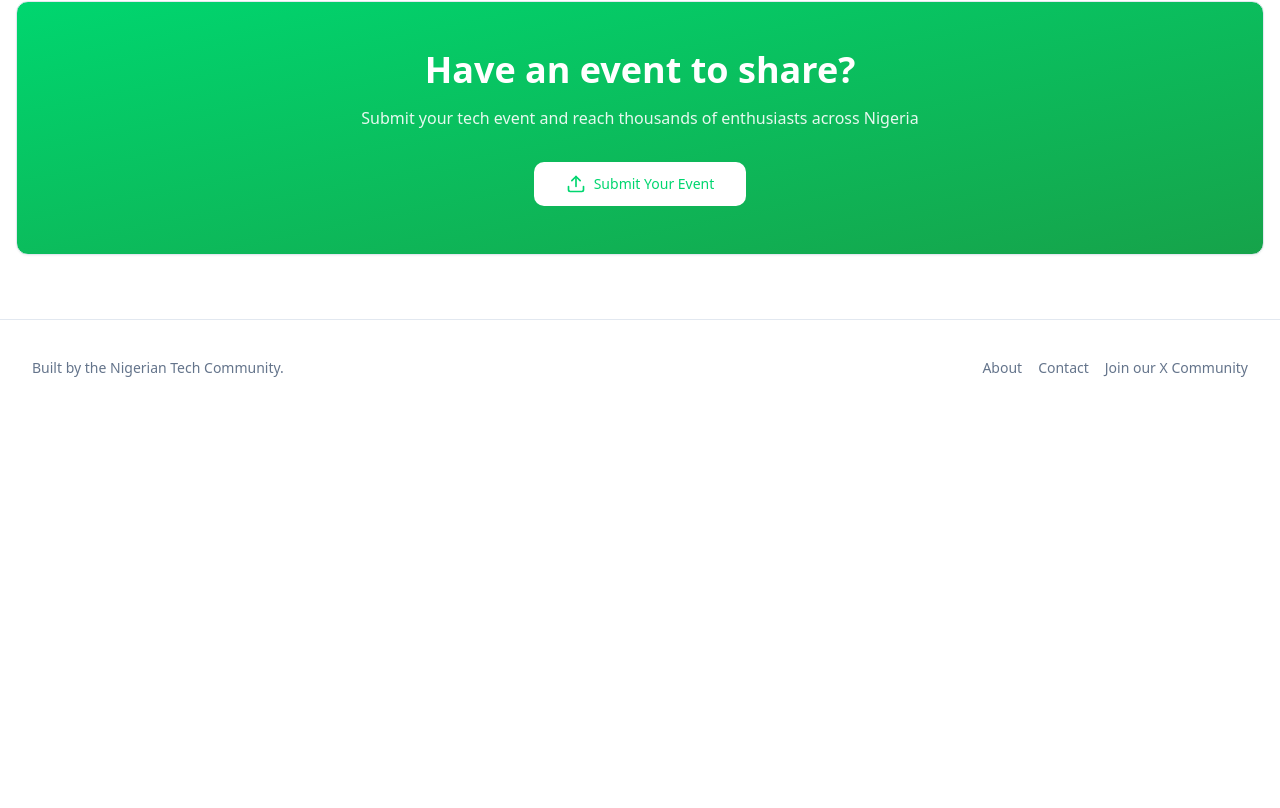
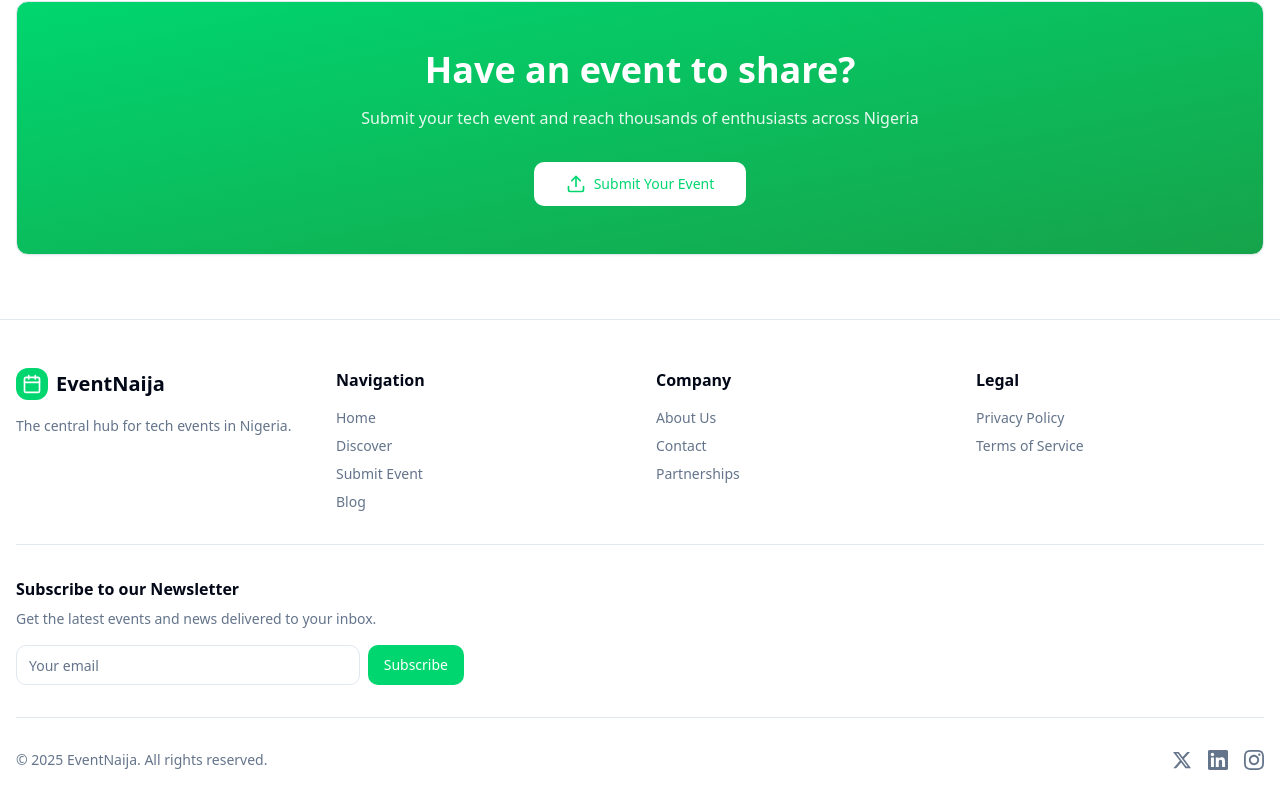
Before and after one commit to Auspicious14/evently-fe, a Next.js app: page / in a window 1280 px wide. Shown: the part 1880-2688 px from the top of the page. Before the commit the page ends 2296 px from the top, so only its background shows below. Built offline with nearby package versions, Linux system fonts and the light colour scheme; no server answers.

Commit message:
Refactor Footer component layout and styling

```diff
--- a/src/components/Footer.tsx
+++ b/src/components/Footer.tsx
@@ -1,29 +1,144 @@
 import Link from 'next/link';
+import { Input } from './ui/Input';
+import { Button } from './ui/Button';
+import { Calendar } from 'lucide-react';
 
 const Footer = () => {
   return (
-    <footer className="border-t">
-      <div className="container flex flex-col items-center justify-between gap-4 py-10 md:h-24 md:flex-row md:py-0">
-        <div className="flex flex-col items-center gap-4 px-8 md:flex-row md:gap-2 md:px-0">
-          <p className="text-center text-sm leading-loose text-muted-foreground md:text-left">
-            Built by the Nigerian Tech Community.
+    <footer className="border-t bg-white">
+      <div className="container mx-auto px-4 py-12">
+        <div className="grid md:grid-cols-4 gap-8 mb-8">
+          {/* Brand */}
+          <div>
+            <Link href="/" className="flex items-center gap-2 mb-4">
+              <div className="w-8 h-8 bg-primary rounded-lg flex items-center justify-center">
+                <Calendar className="h-5 w-5 text-white" />
+              </div>
+              <span className="font-bold text-xl">EventNaija</span>
+            </Link>
+            <p className="text-sm text-muted-foreground mb-4">
+              The central hub for tech events in Nigeria.
             </p>
           </div>
-        <div className="flex items-center gap-4">
-          <Link href="/about" className="text-sm font-medium text-muted-foreground transition-colors hover:text-foreground">
-            About
+
+          {/* Navigation */}
+          <div>
+            <h3 className="font-semibold mb-4">Navigation</h3>
+            <ul className="space-y-2 text-sm">
+              <li>
+                <Link href="/" className="text-muted-foreground hover:text-foreground">
+                  Home
                 </Link>
-          <Link href="/contact" className="text-sm font-medium text-muted-foreground transition-colors hover:text-foreground">
+              </li>
+              <li>
+                <Link href="/events" className="text-muted-foreground hover:text-foreground">
+                  Discover
+                </Link>
+              </li>
+              <li>
+                <Link href="/submit" className="text-muted-foreground hover:text-foreground">
+                  Submit Event
+                </Link>
+              </li>
+              <li>
+                <Link href="/about" className="text-muted-foreground hover:text-foreground">
+                  Blog
+                </Link>
+              </li>
+            </ul>
+          </div>
+
+          {/* Company */}
+          <div>
+            <h3 className="font-semibold mb-4">Company</h3>
+            <ul className="space-y-2 text-sm">
+              <li>
+                <Link href="/about" className="text-muted-foreground hover:text-foreground">
+                  About Us
+                </Link>
+              </li>
+              <li>
+                <Link href="/contact" className="text-muted-foreground hover:text-foreground">
                   Contact
                 </Link>
+              </li>
+              <li>
+                <Link href="/partnerships" className="text-muted-foreground hover:text-foreground">
+                  Partnerships
+                </Link>
+              </li>
+            </ul>
+          </div>
+
+          {/* Legal */}
+          <div>
+            <h3 className="font-semibold mb-4">Legal</h3>
+            <ul className="space-y-2 text-sm">
+              <li>
+                <Link href="/privacy" className="text-muted-foreground hover:text-foreground">
+                  Privacy Policy
+                </Link>
+              </li>
+              <li>
+                <Link href="/terms" className="text-muted-foreground hover:text-foreground">
+                  Terms of Service
+                </Link>
+              </li>
+            </ul>
+          </div>
+        </div>
+
+        {/* Newsletter */}
+        <div className="border-t pt-8 mb-8">
+          <div className="max-w-md">
+            <h3 className="font-semibold mb-2">Subscribe to our Newsletter</h3>
+            <p className="text-sm text-muted-foreground mb-4">
+              Get the latest events and news delivered to your inbox.
+            </p>
+            <div className="flex gap-2">
+              <Input placeholder="Your email" type="email" />
+              <Button className="bg-primary hover:bg-primary/90">Subscribe</Button>
+            </div>
+          </div>
+        </div>
+
+        {/* Bottom */}
+        <div className="border-t pt-8 flex flex-col md:flex-row justify-between items-center gap-4">
+          <p className="text-sm text-muted-foreground">
+            © 2025 EventNaija. All rights reserved.
+          </p>
+          <div className="flex gap-4">
             <a
-            href="https://twitter.com/your-community-handle" // Placeholder link
+              href="https://twitter.com/eventnaija"
               target="_blank"
-            rel="noreferrer"
-            className="text-sm font-medium text-muted-foreground transition-colors hover:text-foreground"
+              rel="noopener noreferrer"
+              className="text-muted-foreground hover:text-foreground"
             >
-            Join our X Community
+              <svg className="h-5 w-5" fill="currentColor" viewBox="0 0 24 24">
+                <path d="M18.244 2.25h3.308l-7.227 8.26 8.502 11.24H16.17l-5.214-6.817L4.99 21.75H1.68l7.73-8.835L1.254 2.25H8.08l4.713 6.231zm-1.161 17.52h1.833L7.084 4.126H5.117z"/>
+              </svg>
             </a>
+            <a
+              href="https://linkedin.com/company/eventnaija"
+              target="_blank"
+              rel="noopener noreferrer"
+              className="text-muted-foreground hover:text-foreground"
+            >
+              <svg className="h-5 w-5" fill="currentColor" viewBox="0 0 24 24">
+                <path d="M20.447 20.452h-3.554v-5.569c0-1.328-.027-3.037-1.852-3.037-1.853 0-2.136 1.445-2.136 2.939v5.667H9.351V9h3.414v1.561h.046c.477-.9 1.637-1.85 3.37-1.85 3.601 0 4.267 2.37 4.267 5.455v6.286zM5.337 7.433c-1.144 0-2.063-.926-2.063-2.065 0-1.138.92-2.063 2.063-2.063 1.14 0 2.064.925 2.064 2.063 0 1.139-.925 2.065-2.064 2.065zm1.782 13.019H3.555V9h3.564v11.452zM22.225 0H1.771C.792 0 0 .774 0 1.729v20.542C0 23.227.792 24 1.771 24h20.451C23.2 24 24 23.227 24 22.271V1.729C24 .774 23.2 0 22.222 0h.003z"/>
+              </svg>
+            </a>
+            <a
+              href="https://instagram.com/eventnaija"
+              target="_blank"
+              rel="noopener noreferrer"
+              className="text-muted-foreground hover:text-foreground"
+            >
+              <svg className="h-5 w-5" fill="currentColor" viewBox="0 0 24 24">
+                <path d="M12 2.163c3.204 0 3.584.012 4.85.07 3.252.148 4.771 1.691 4.919 4.919.058 1.265.069 1.645.069 4.849 0 3.205-.012 3.584-.069 4.849-.149 3.225-1.664 4.771-4.919 4.919-1.266.058-1.644.07-4.85.07-3.204 0-3.584-.012-4.849-.07-3.26-.149-4.771-1.699-4.919-4.92-.058-1.265-.07-1.644-.07-4.849 0-3.204.013-3.583.07-4.849.149-3.227 1.664-4.771 4.919-4.919 1.266-.057 1.645-.069 4.849-.069zm0-2.163c-3.259 0-3.667.014-4.947.072-4.358.2-6.78 2.618-6.98 6.98-.059 1.281-.073 1.689-.073 4.948 0 3.259.014 3.668.072 4.948.2 4.358 2.618 6.78 6.98 6.98 1.281.058 1.689.072 4.948.072 3.259 0 3.668-.014 4.948-.072 4.354-.2 6.782-2.618 6.979-6.98.059-1.28.073-1.689.073-4.948 0-3.259-.014-3.667-.072-4.947-.196-4.354-2.617-6.78-6.979-6.98-1.281-.059-1.69-.073-4.949-.073zm0 5.838c-3.403 0-6.162 2.759-6.162 6.162s2.759 6.163 6.162 6.163 6.162-2.759 6.162-6.163c0-3.403-2.759-6.162-6.162-6.162zm0 10.162c-2.209 0-4-1.79-4-4 0-2.209 1.791-4 4-4s4 1.791 4 4c0 2.21-1.791 4-4 4zm6.406-11.845c-.796 0-1.441.645-1.441 1.44s.645 1.44 1.441 1.44c.795 0 1.439-.645 1.439-1.44s-.644-1.44-1.439-1.44z"/>
+              </svg>
+            </a>
+          </div>
         </div>
       </div>
     </footer>
```
Lines whose indentation alone changed are shown as unchanged.
